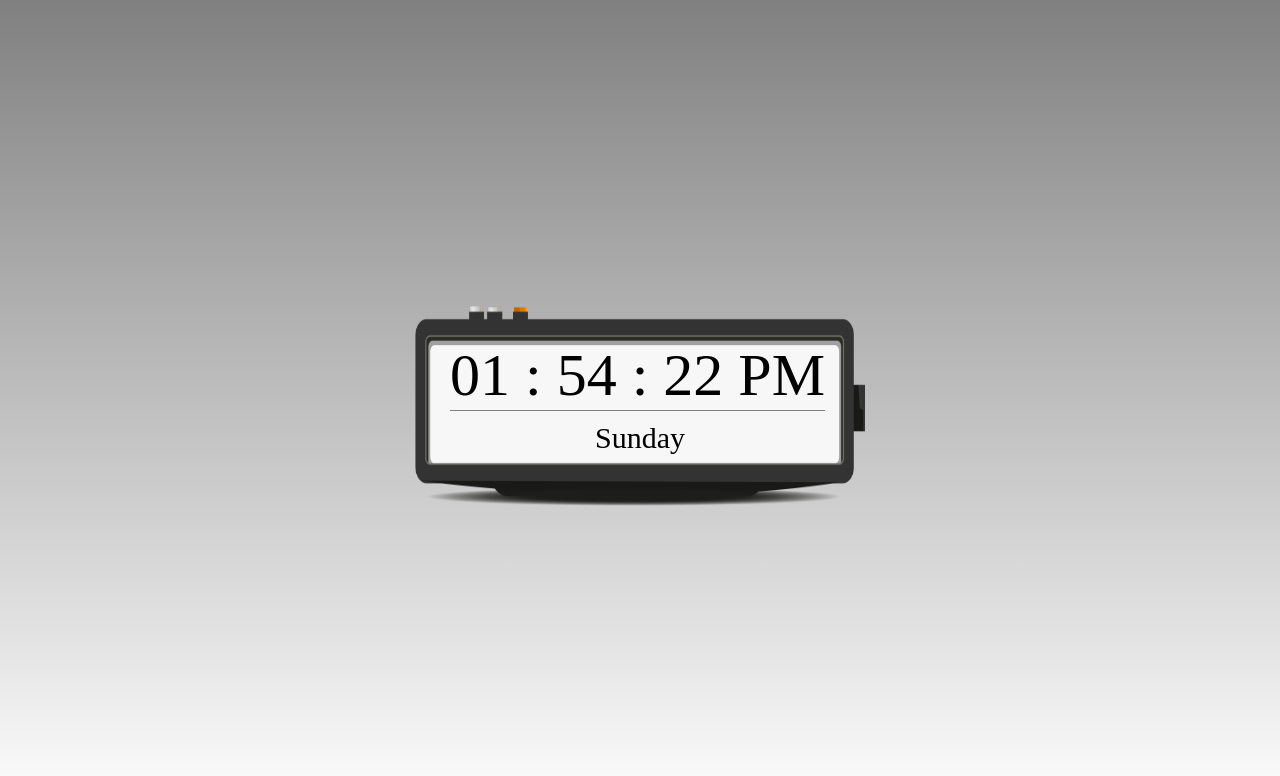
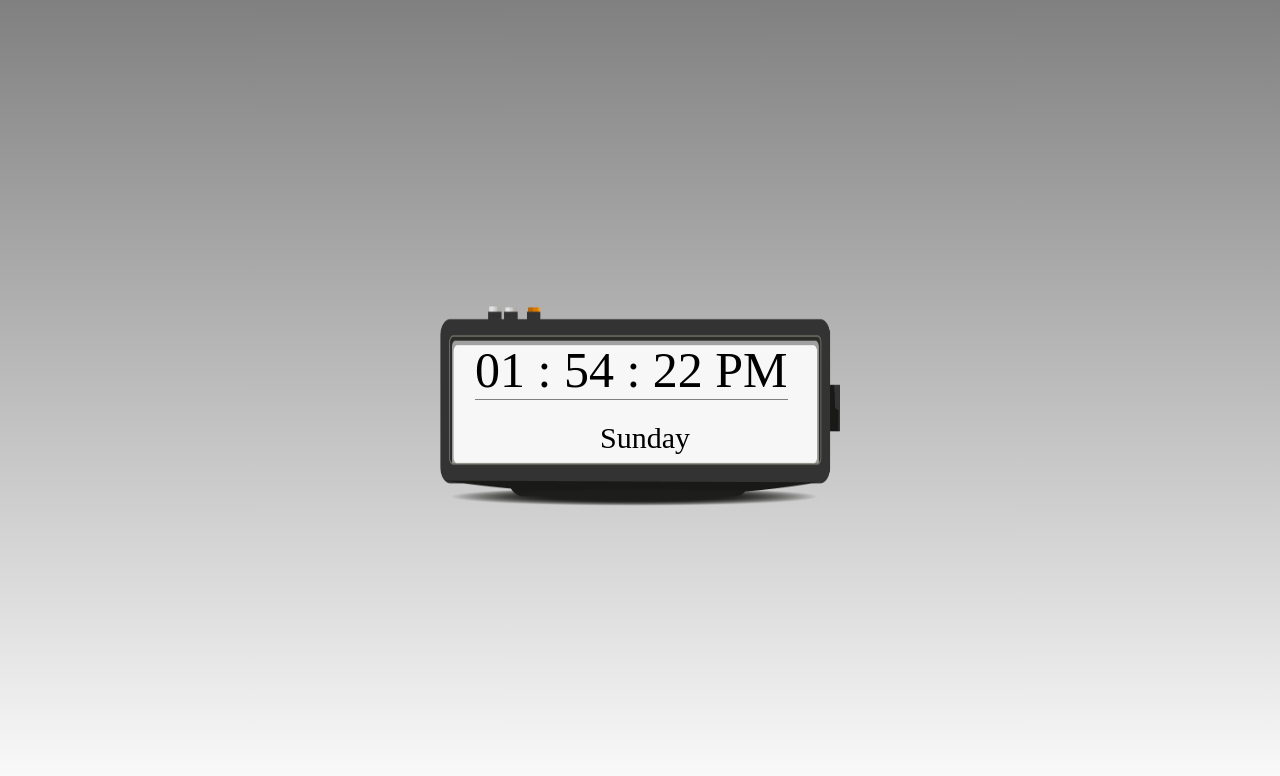
Before and after one commit to omeriliski/Clock, a plain HTML site: page index.html in a window 1280 px wide. Drawn offline with Linux system fonts and the light colour scheme.

Commit message:
fixed font-size

```diff
--- a/style.css
+++ b/style.css
@@ -11,7 +11,7 @@ body{
     position: relative;
 }
 img{
-    width: 450px;
+    width: 400px;
     height: 200px;
 }
 .clock{
@@ -19,7 +19,7 @@ img{
     top:35px;
     left:35px;
     text-align: center;
-    font-size: 60px;
+    font-size: 50px;
     border-bottom: 1px solid grey;
 }
 .day{
```
